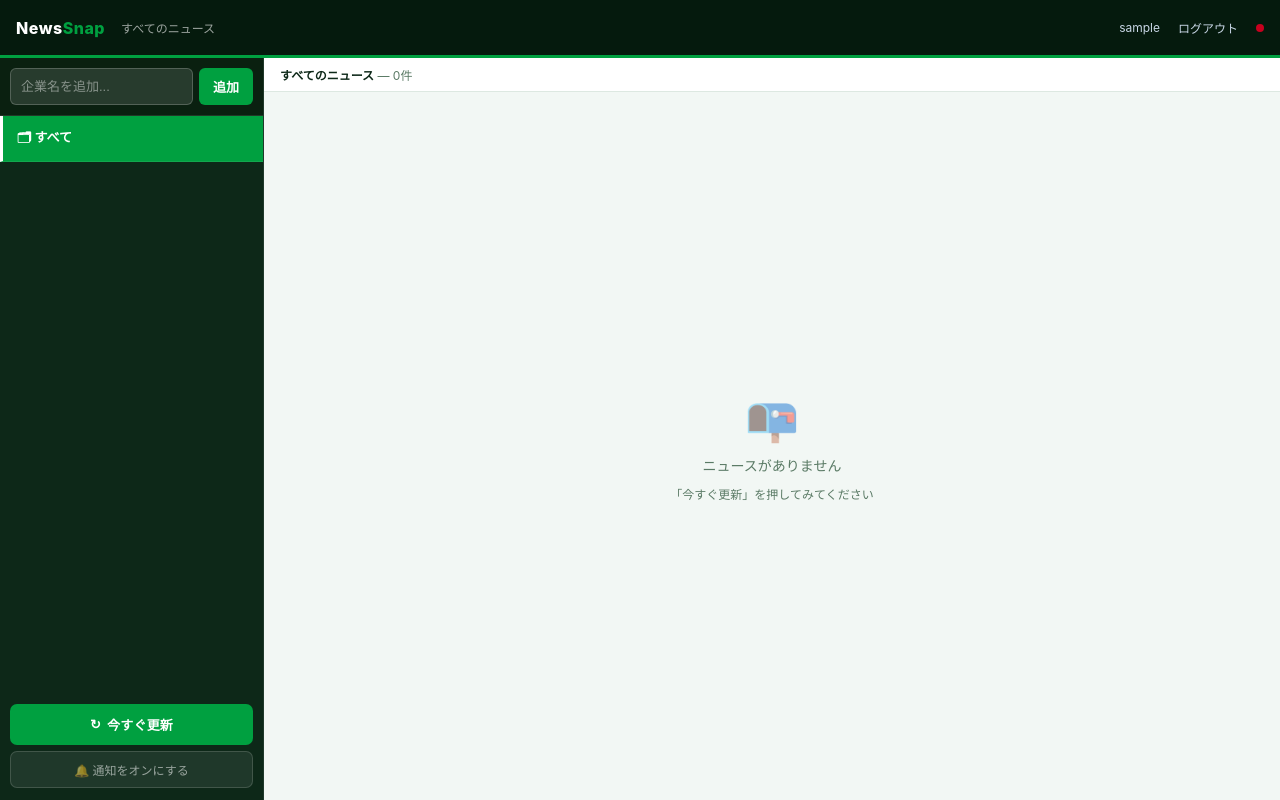
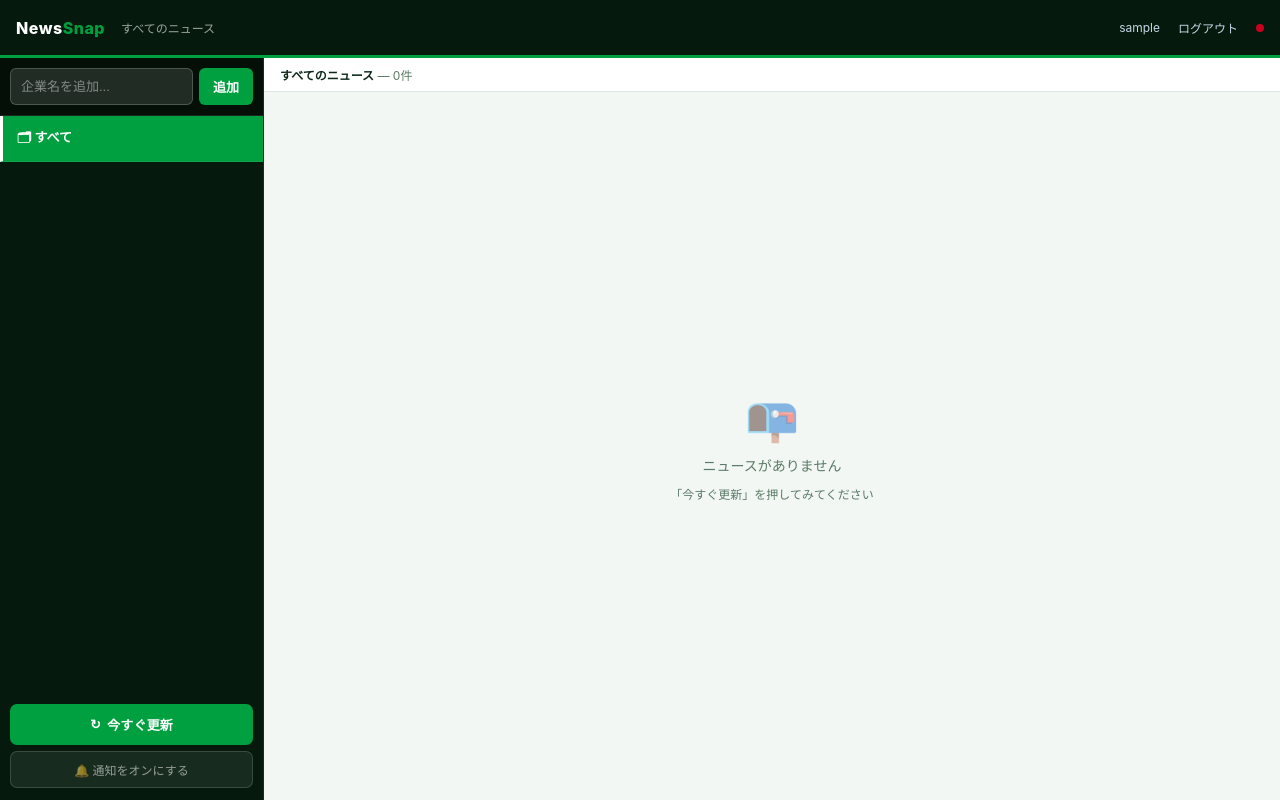
Before and after one commit to takedakyoichi/news-watcher, a Flask app: page / in a window 1280 px wide. Run offline with Flask 3, Linux system fonts and the light colour scheme; the visitor is signed in with stand-in values (Sample User, id 1); data that the repository does not hold is empty; some libraries are stand-ins or nearby versions.

Commit message:
Match sidebar color to header (#051a0d)
Co-Authored-By: Claude Sonnet 4.6 <noreply@anthropic.com>

```diff
--- a/templates/index.html
+++ b/templates/index.html
@@ -20,7 +20,7 @@
   <style>
     :root {
       --header-bg: #051a0d;
-      --sidebar-bg: #0d2818;
+      --sidebar-bg: #051a0d;
       --sidebar-border: rgba(255,255,255,0.08);
       --sidebar-text: #d8ede0;
       --green-accent: #00a040;
@@ -117,7 +117,7 @@
       display: flex;
       gap: 6px;
       position: relative;
-      background: #0a2010;
+      background: #030f07;
     }
     #suggest-list {
       position: absolute;
```
